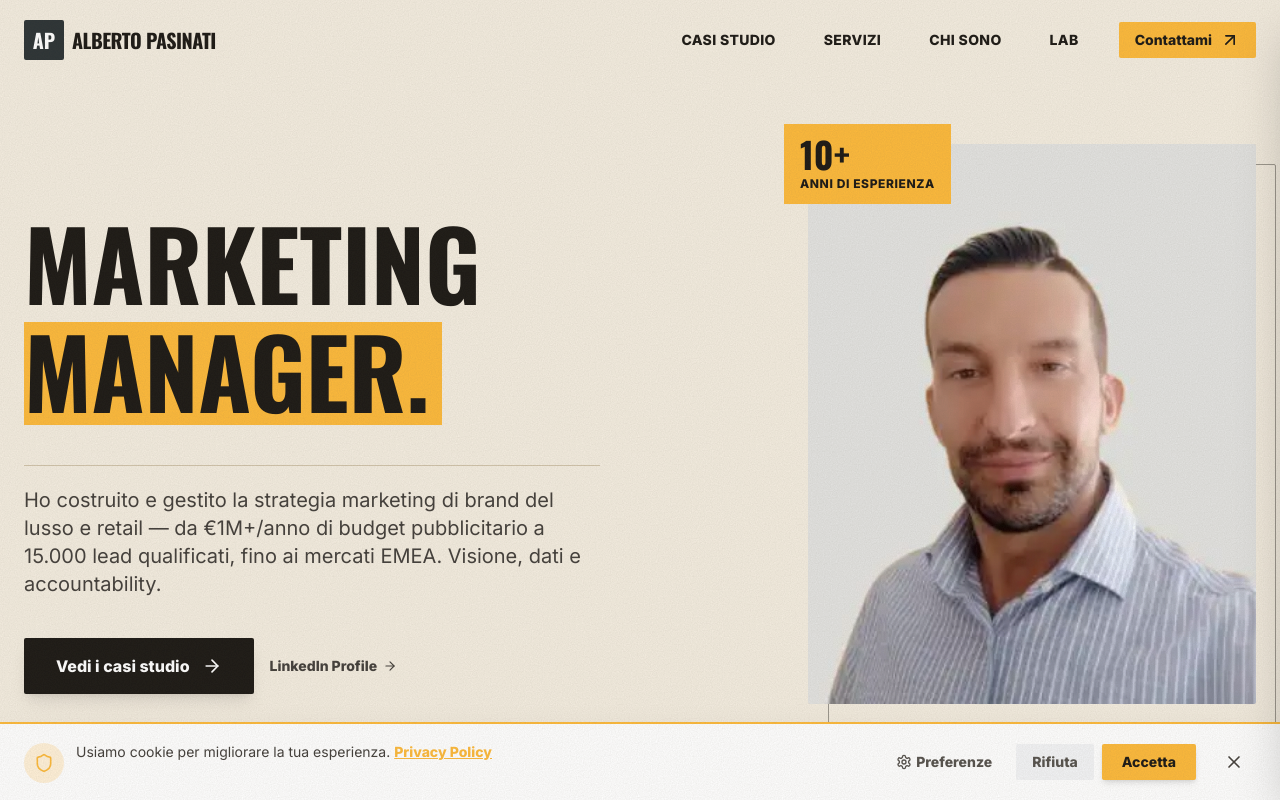
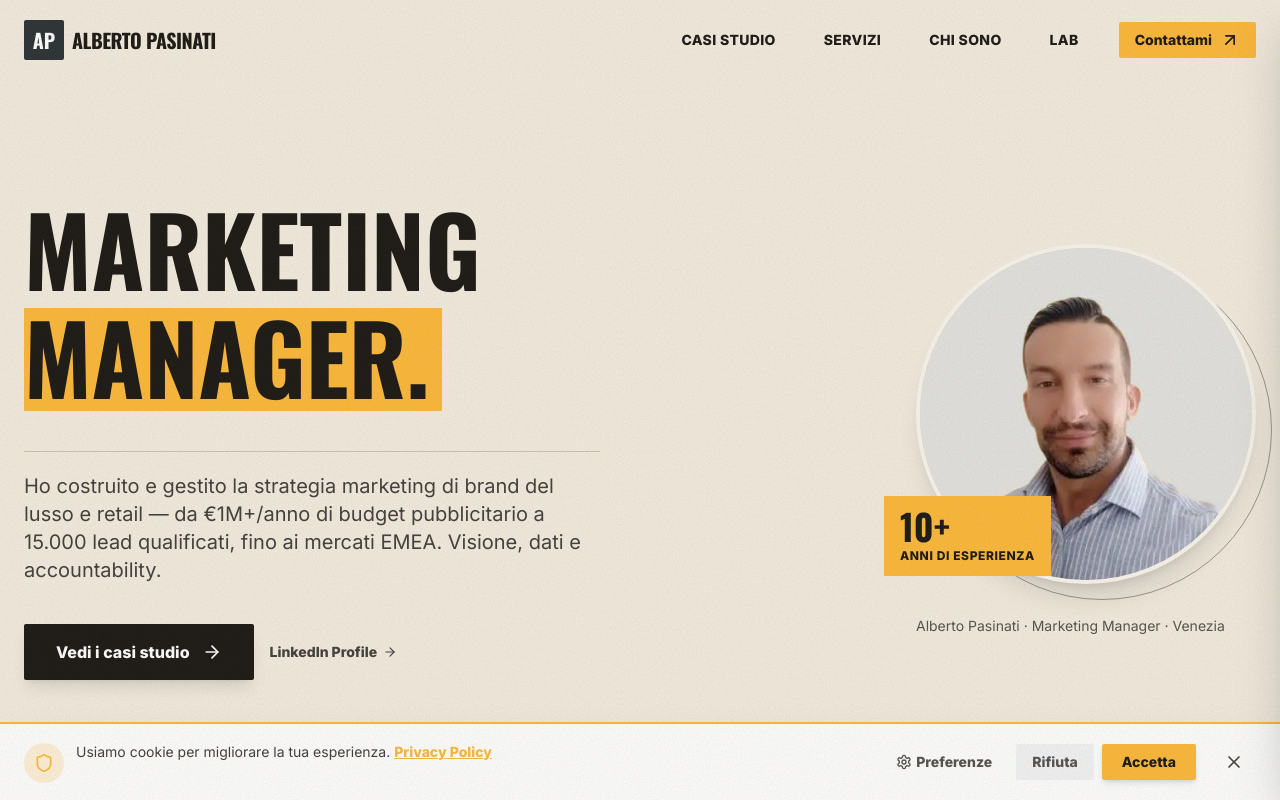
Before and after one commit to otre25/albertopasinati-com, a React (Vite) app: page / in a window 1280 px wide. Shown: the top 800 px of the page. Built offline with nearby package versions, Linux system fonts and the light colour scheme.

Commit message:
feat: foto hero tonda e più piccola
Co-Authored-By: Claude Sonnet 5.5 <noreply@anthropic.com>

```diff
--- a/components/Hero.tsx
+++ b/components/Hero.tsx
@@ -86,13 +86,13 @@ const Hero: React.FC = () => {
 
         {/* Ritratto editoriale: cornice sfalsata, francobollo "10+ anni" */}
         <div className="relative lg:col-span-5 flex justify-center lg:justify-end">
-          <figure className="w-full max-w-[320px] sm:max-w-sm lg:max-w-md">
+          <figure className="w-full max-w-[260px] sm:max-w-[300px] lg:max-w-[340px]">
             <div className="relative">
               <div
                 aria-hidden="true"
-                className="absolute inset-0 translate-x-4 translate-y-4 md:translate-x-5 md:translate-y-5 border border-deep-black/40 rounded-sm"
+                className="absolute inset-0 translate-x-3 translate-y-3 md:translate-x-4 md:translate-y-4 border border-deep-black/40 rounded-full"
               />
-              <div className="relative aspect-[4/5] overflow-hidden rounded-sm bg-stone-200">
+              <div className="relative aspect-square overflow-hidden rounded-full bg-stone-200 border-4 border-paper shadow-xl">
                 <ImageWithSkeleton
                   src="/alberto-hero-v2.webp"
                   alt="Alberto Pasinati - Marketing Manager e Full Stack Marketer"
@@ -102,12 +102,12 @@ const Hero: React.FC = () => {
                   priority
                 />
               </div>
-              <div className="absolute -top-5 -left-3 sm:-left-6 bg-brand-yellow text-deep-black px-4 py-3 z-10">
+              <div className="absolute bottom-2 -left-4 sm:-left-8 bg-brand-yellow text-deep-black px-4 py-3 z-10">
                 <p className="font-display font-black text-4xl leading-none">10+</p>
                 <p className="text-xs uppercase tracking-wider font-bold mt-1">Anni di esperienza</p>
               </div>
             </div>
-            <figcaption className="mt-10 text-sm text-stone-600">
+            <figcaption className="mt-8 text-sm text-stone-600 text-center lg:text-left">
               Alberto Pasinati · Marketing Manager · Venezia
             </figcaption>
           </figure>
```
